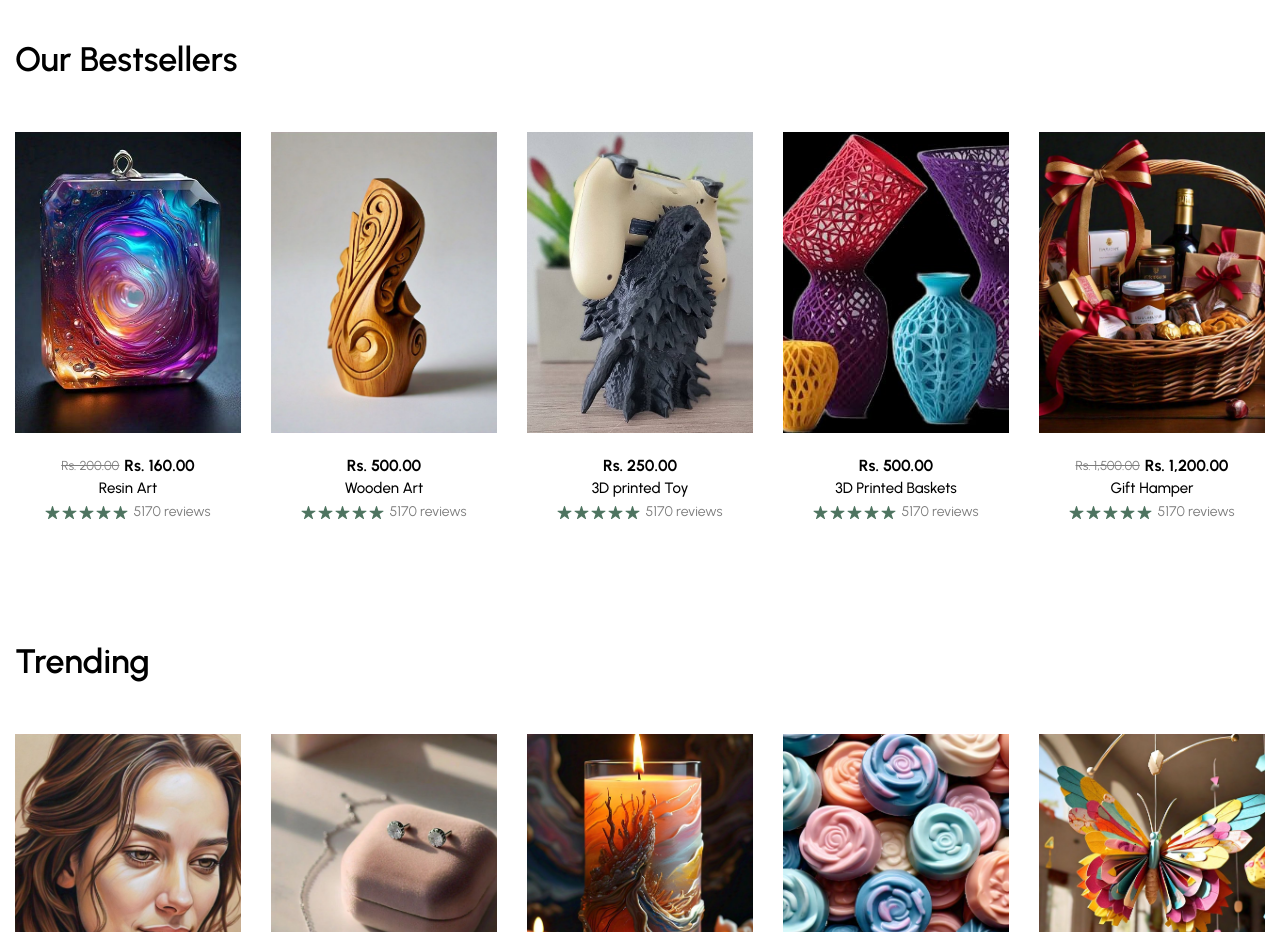
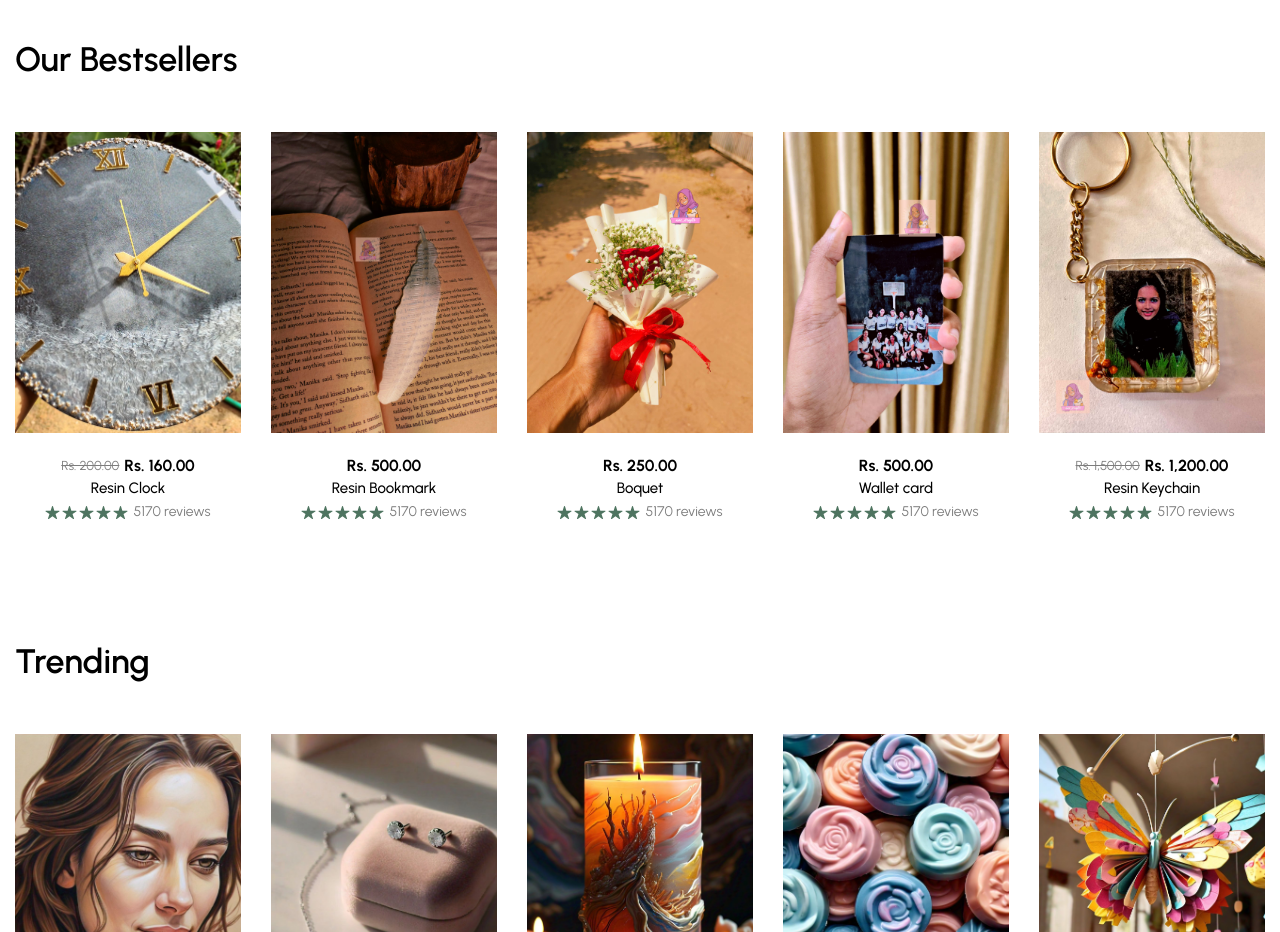
Before and after one commit to Mariya1107/makerfair, a plain HTML site: page index.html in a window 1280 px wide. Shown: the part 1340-2272 px from the top of the page. Drawn offline with nearby package versions, Linux system fonts and the light colour scheme.

Commit message:
add new  image and the links

```diff
--- a/index.html
+++ b/index.html
@@ -370,7 +370,7 @@
               <div class="shop-card">
 
                 <div class="card-banner img-holder" style="--width: 540; --height: 720;">
-                  <img src="./assets/images/WhatsApp Image 2024-08-02 at 11.34.41_e23eb643.jpg" width="540" height="720" loading="lazy"
+                  <img src="./assets/images/Resin clock.jpg" width="540" height="720" loading="lazy"
                     alt="Facial cleanser" class="img-cover">
 
 
@@ -401,7 +401,7 @@
                   </div>
 
                   <h3>
-                    <a href="https://wa.me/917025385200?text=Hello%21%20I%20would%20like%20to%20place%20an%20order" class="card-title">Resin Art</a>
+                    <a href="https://wa.me/919656099724?text=Hello%21%20I%20would%20like%20to%20place%20an%20order" class="card-title">Resin Clock</a>
                   </h3>
 
                   <div class="card-rating">
@@ -427,7 +427,7 @@
               <div class="shop-card">
 
                 <div class="card-banner img-holder" style="--width: 540; --height: 720;">
-                  <img src="./assets/images/WhatsApp Image 2024-08-02 at 11.34.41_09c6e447.jpg" width="540" height="720" loading="lazy"
+                  <img src="./assets/images/Bookmark 1.jpg" width="540" height="720" loading="lazy"
                     alt="Bio-shroom Rejuvenating Serum" class="img-cover">
 
                   <div class="card-actions">
@@ -454,7 +454,7 @@
                   </div>
 
                   <h3>
-                    <a href="https://wa.me/919526475443?text=Hello%21%20I%20would%20like%20to%20place%20an%20order" class="card-title">Wooden Art</a>
+                    <a href="https://wa.me/919656099724?text=Hello%21%20I%20would%20like%20to%20place%20an%20order" class="card-title">Resin Bookmark</a>
                   </h3>
 
                   <div class="card-rating">
@@ -480,7 +480,7 @@
               <div class="shop-card">
 
                 <div class="card-banner img-holder" style="--width: 540; --height: 720;">
-                  <img src="./assets/images/WhatsApp Image 2024-08-02 at 11.34.42_bf0dcafe.jpg" width="540" height="720" loading="lazy"
+                  <img src="./assets/images/Boquet.jpg" width="540" height="720" loading="lazy"
                     alt="Coffee Bean Caffeine Eye Cream" class="img-cover">
 
                   <div class="card-actions">
@@ -507,7 +507,7 @@
                   </div>
 
                   <h3>
-                    <a href="https://wa.me/917736026324?text=Hello%21%20I%20would%20like%20to%20place%20an%20order" class="card-title">3D printed Toy</a>
+                    <a href="https://wa.me/919656099724?text=Hello%21%20I%20would%20like%20to%20place%20an%20order" class="card-title">Boquet</a>
                   </h3>
 
                   <div class="card-rating">
@@ -533,7 +533,7 @@
               <div class="shop-card">
 
                 <div class="card-banner img-holder" style="--width: 540; --height: 720;">
-                  <img src="./assets/images/WhatsApp Image 2024-08-02 at 11.34.42_266c1482.jpg" width="540" height="720" loading="lazy"
+                  <img src="./assets/images/Wallet card.jpg" width="540" height="720" loading="lazy"
                     alt="Facial cleanser" class="img-cover">
 
                   <div class="card-actions">
@@ -560,7 +560,7 @@
                   </div>
 
                   <h3>
-                    <a href="https://wa.me/918547409237?text=Hello%21%20I%20would%20like%20to%20place%20an%20order" class="card-title">3D Printed Baskets</a>
+                    <a href="https://wa.me/919656099724?text=Hello%21%20I%20would%20like%20to%20place%20an%20order" class="card-title">Wallet card</a>
                   </h3>
 
                   <div class="card-rating">
@@ -586,7 +586,7 @@
               <div class="shop-card">
 
                 <div class="card-banner img-holder" style="--width: 540; --height: 720;">
-                  <img src="./assets/images/WhatsApp Image 2024-08-02 at 11.34.41_fea83e0a.jpg" width="540" height="720" loading="lazy"
+                  <img src="./assets/images/Resin Keychain.jpg" width="540" height="720" loading="lazy"
                     alt="Coffee Bean Caffeine Eye Cream" class="img-cover">
 
 
@@ -617,7 +617,7 @@
                   </div>
 
                   <h3>
-                    <a href="https://wa.me/919656099724?text=Hello%21%20I%20would%20like%20to%20place%20an%20order" class="card-title">Gift Hamper</a>
+                    <a href="https://wa.me/919656099724?text=Hello%21%20I%20would%20like%20to%20place%20an%20order" class="card-title">Resin Keychain</a>
                   </h3>
 
                   <div class="card-rating">
@@ -643,7 +643,7 @@
               <div class="shop-card">
 
                 <div class="card-banner img-holder" style="--width: 540; --height: 720;">
-                  <img src="./assets/images/WhatsApp Image 2024-08-02 at 11.47.55_f9bf33ee.jpg" width="540" height="720" loading="lazy"
+                  <img src="./assets/images/Bookmark 2.jpg" width="540" height="720" loading="lazy"
                     alt="Facial cleanser" class="img-cover">
 
                   <div class="card-actions">
@@ -670,7 +670,7 @@
                   </div>
 
                   <h3>
-                    <a href="#" class="card-title">Crochets</a>
+                    <a href="#" class="card-title">Resin Bookmark</a>
                   </h3>
 
                   <div class="card-rating">
```
Also changed, not shown: assets/images/Bookmark 1.jpg (added), assets/images/Bookmark 2.jpg (added), assets/images/Boquet.jpg (added), assets/images/Resin Keychain.jpg (added), assets/images/Resin clock.jpg (added), assets/images/Wallet card.jpg (added).
